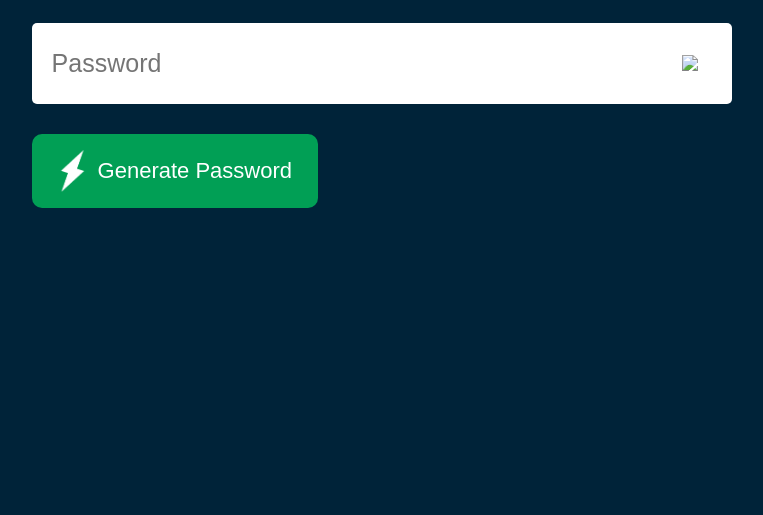
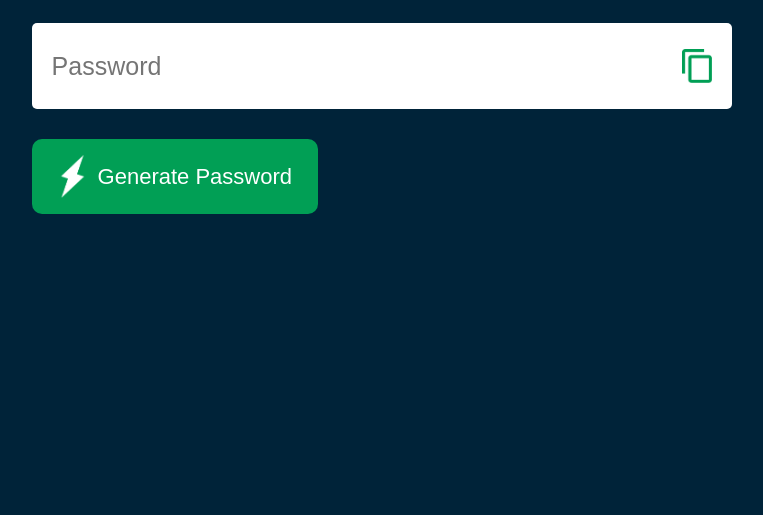
Before and after one commit to varshini1809/PasswordGenerator, a plain HTML site: page index.html in a window 1280 px wide. Shown: the part 285-800 px from the top of the page, without its empty margins (122-885 px from the left). Drawn offline with Linux system fonts and the light colour scheme; files whose address does not match are found by name.

Commit message:
Update index.html

```diff
--- a/index.html
+++ b/index.html
@@ -15,7 +15,7 @@
 
         <div class="display">
             <input type="text" id="password" placeholder="Password">
-            <img src="rpg_img\images\copy.png" onclick="copyPassword()">
+            <img src="copy.png" onclick="copyPassword()">
         </div>
 
         <button onclick="createPassword()">
```
